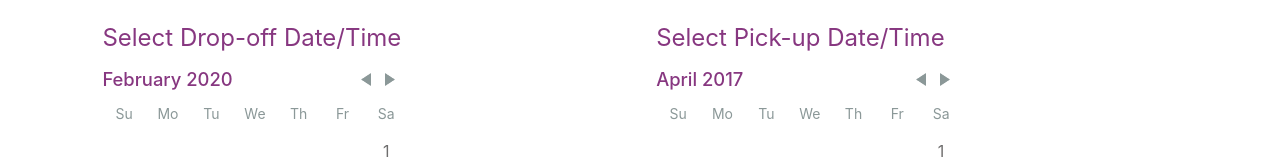
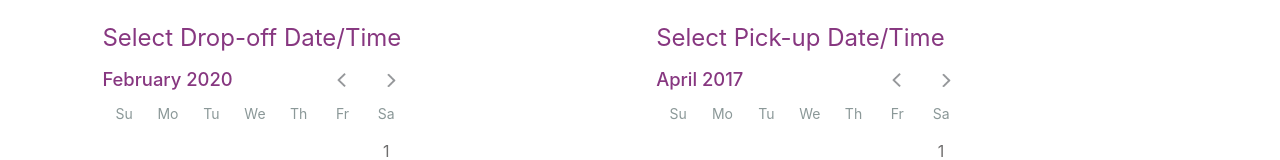
Before and after one commit to connerdrew-ceo/kingtotecheckout, a React (Create React App) app: page / in a window 1280 px wide. Shown: the part 253-413 px from the top of the page. Built offline with nearby package versions, Linux system fonts and the light colour scheme.

Commit message:
Edits on calendar styles

```diff
--- a/src/App.scss
+++ b/src/App.scss
@@ -147,6 +147,7 @@ button{
     .DayPicker-Caption{
       padding-left: 0;
       padding-right: 2em;
+
     }
     .DayPicker-Weekdays, .DayPicker-Body{
       margin-left: -2.65rem !important;
@@ -155,6 +156,7 @@ button{
       padding: .75em;
       color: $greyText;
       border-radius: 2rem;
+      cursor: pointer;
       &.DayPicker-Day--selected{
         background-color: #e1f0f8;
         color: $purple;
@@ -162,6 +164,16 @@ button{
       }
     }
   }
+}
+
+.DayPicker-NavButton--prev{
+  background-image: url('./images/arrow-prev.png');
+  background-size: 63%;
+  margin-right: 3rem;
+}
+.DayPicker-NavButton--next{
+  background-image: url('./images/arrow-next.png');
+  background-size: 55%;
 }
 
 
```
Also changed, not shown: src/images/arrow-next.png (added), src/images/arrow-prev.png (added).
